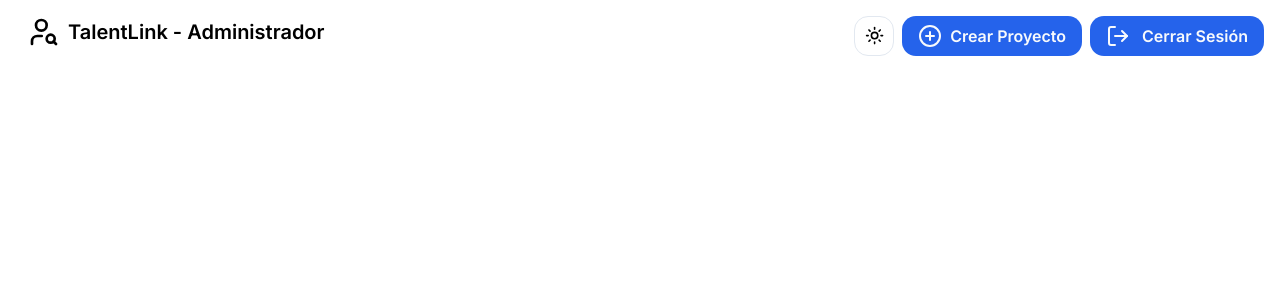
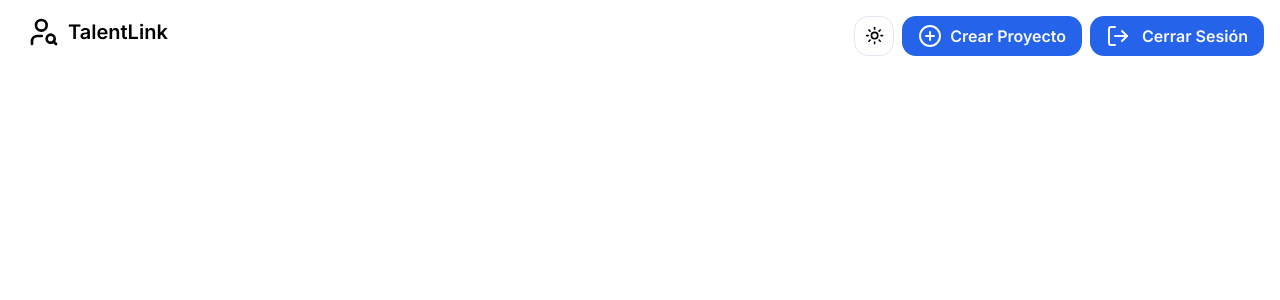
Before and after one commit to Veloz-X/frontend-hackaton, a Next.js app: page /company/1 in a window 1280 px wide. Shown: the top 300 px of the page. Built offline with nearby package versions, Linux system fonts and the light colour scheme; no server answers.

Commit message:
Fix Layout

```diff
--- a/src/app/company/layout.tsx
+++ b/src/app/company/layout.tsx
@@ -77,7 +77,7 @@ export default function AdminLayout({
           <a href="/company">
             <div className="font-semibold my-auto px-3 text-xl flex">
               <UserSearchIcon className="w-8 h-8 mr-2 my-auto" />
-              <p className="my-auto">TalentLink - Administrador</p>
+              <p className="my-auto">TalentLink</p>
             </div>
           </a>
           <div className="flex space-x-2">
--- a/src/app/user/layout.tsx
+++ b/src/app/user/layout.tsx
@@ -21,7 +21,7 @@ export default function UserLayout({
           <a href="/user">
             <div className="font-semibold my-auto px-3 text-xl flex">
               <UserSearchIcon className="w-8 h-8 mr-2 my-auto" />
-              <p className="my-auto">TalentLink - Administrador</p>
+              <p className="my-auto">TalentLink</p>
             </div>
           </a>
           <Button
```
